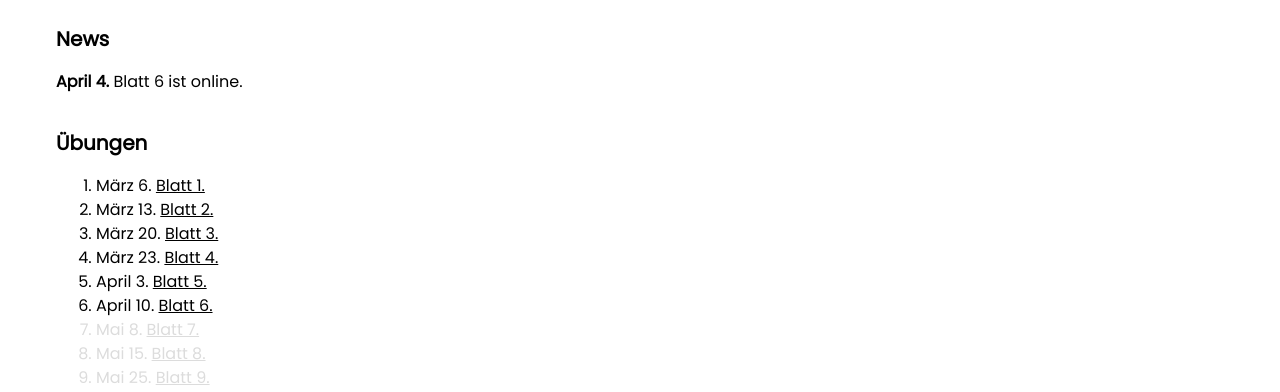
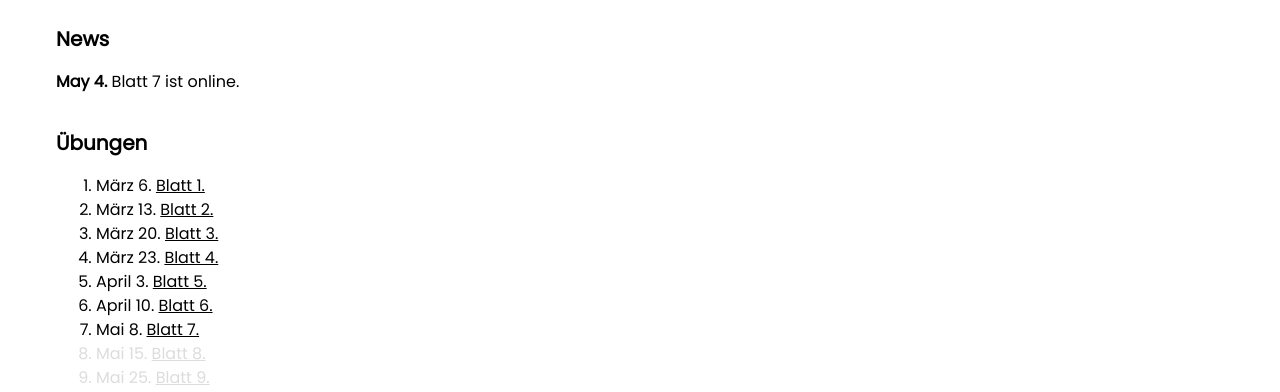
Before and after one commit to ozguresentepe/ozguresentepe.github.io, a plain HTML site: page ozgur/laag/index.html in a window 1280 px wide. Shown: the part 399-791 px from the top of the page. Drawn offline with nearby package versions, Linux system fonts and the light colour scheme.

Commit message:
Blatt 7 for LAAG updated.

```diff
--- a/ozgur/laag/index.html
+++ b/ozgur/laag/index.html
@@ -60,7 +60,7 @@ body {font-size:16px;}
   <div class="w3-container" id="about" style="margin-top:7px">
     <h4><b>News</b></h4>
     <p>
-      <b>April 4.</b> Blatt 6 ist online. <br>
+      <b>May 4.</b> Blatt 7 ist online. <br>
     </p>
   </div>
 
@@ -75,7 +75,7 @@ body {font-size:16px;}
         <li>März 23. <a href="blatt4.pdf"> Blatt 4.</a></li>
         <li>April 3. <a href="blatt5.pdf"> Blatt 5.</a></li>
         <li>April 10. <a href="blatt6.pdf"> Blatt 6.</a></li>
-        <li style="color: gainsboro;">Mai 8. <a href=""> Blatt 7.</a></li>
+        <li>Mai 8. <a href="blatt7.pdf"> Blatt 7.</a></li>
         <li style="color: gainsboro;">Mai 15. <a href=""> Blatt 8.</a></li>
         <li style="color: gainsboro;">Mai 25. <a href=""> Blatt 9.</a></li>
         <li style="color: gainsboro;">Juni 5. <a href=""> Blatt 10.</a></li>
```
Also changed, not shown: 1 other file.
